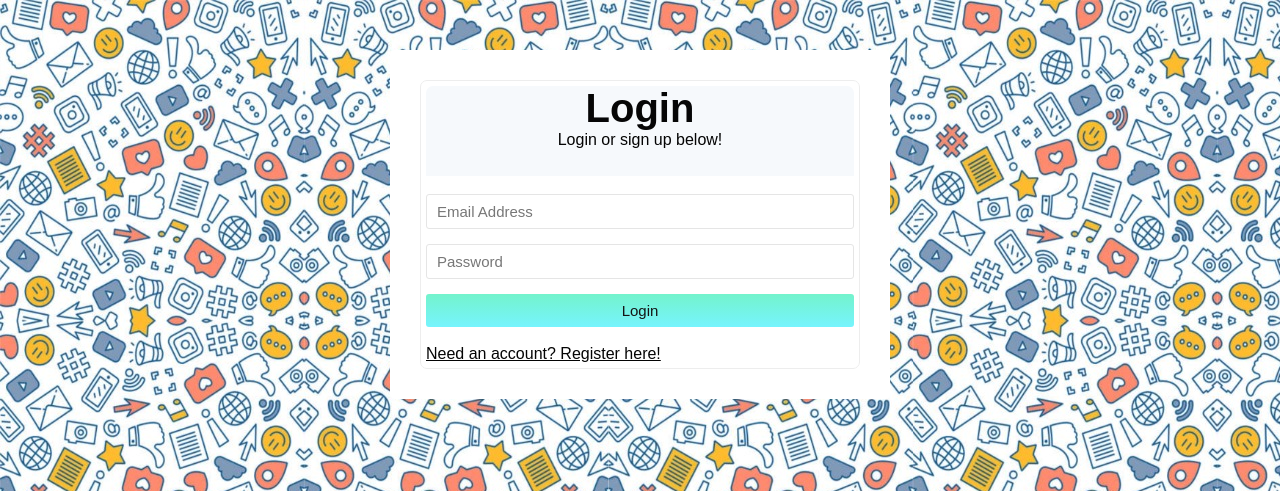
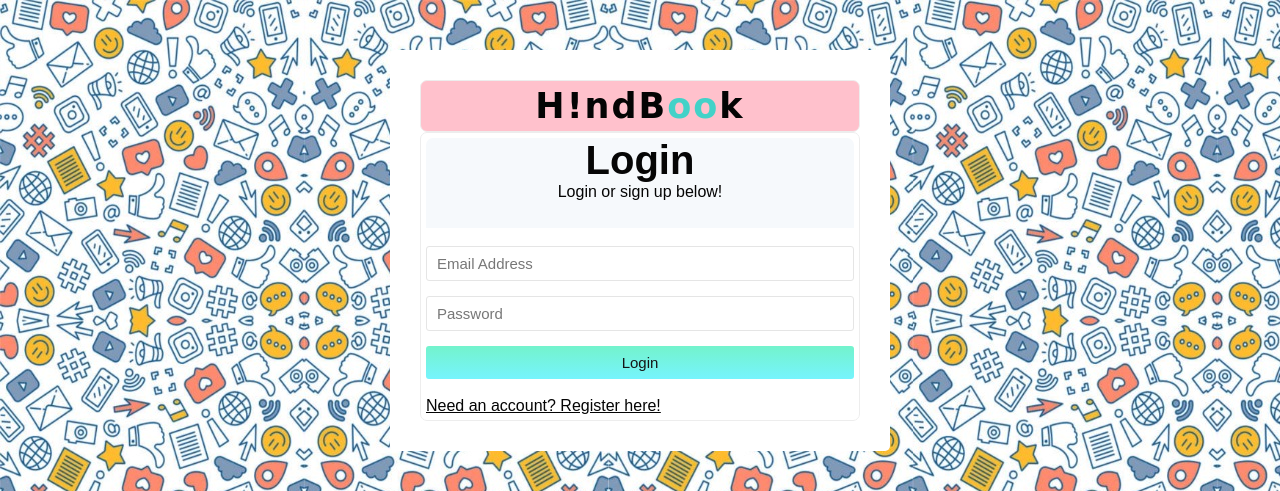
Before and after one commit to koolgax99/HindBook, a PHP site: page /register.php in a window 1280 px wide. Shown: the top 491 px of the page. Run offline with PHP 8.4, Linux system fonts and the light colour scheme; a stand-in replaces the project's code that opens the database connection; some libraries are stand-ins or nearby versions.

Commit message:
added changes on register page

```diff
--- a/register.php
+++ b/register.php
@@ -30,6 +30,11 @@ require 'includes/form_handlers/login_handler.php';
 	?>
 
 	<div class="wrapper">
+		<div class="login_box" style="background-color: pink; text-align:center">
+			<!-- <div class="login_header" style="background-color: pink;"> -->
+			<h1 style="font-size:35px; font-family: 'Staatliches', cursive; font-weight: 600;letter-spacing: 2px;">H!ndB<span style="color:#3FD2C7;">oo</span>k</h1>
+			<!-- </div> -->
+		</div>
 		<div class="login_box">
 			<div class="login_header">
 				<h1>Login</h1>
```
